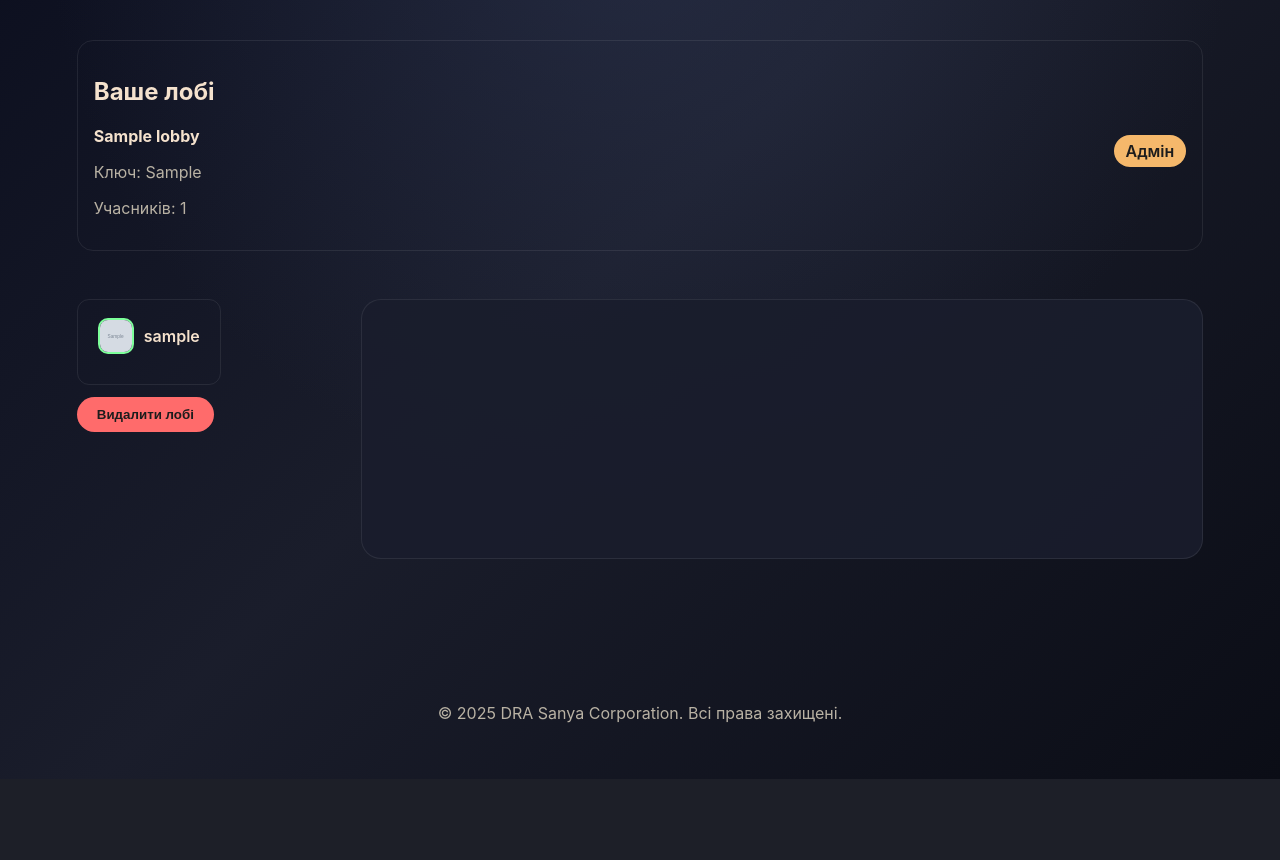
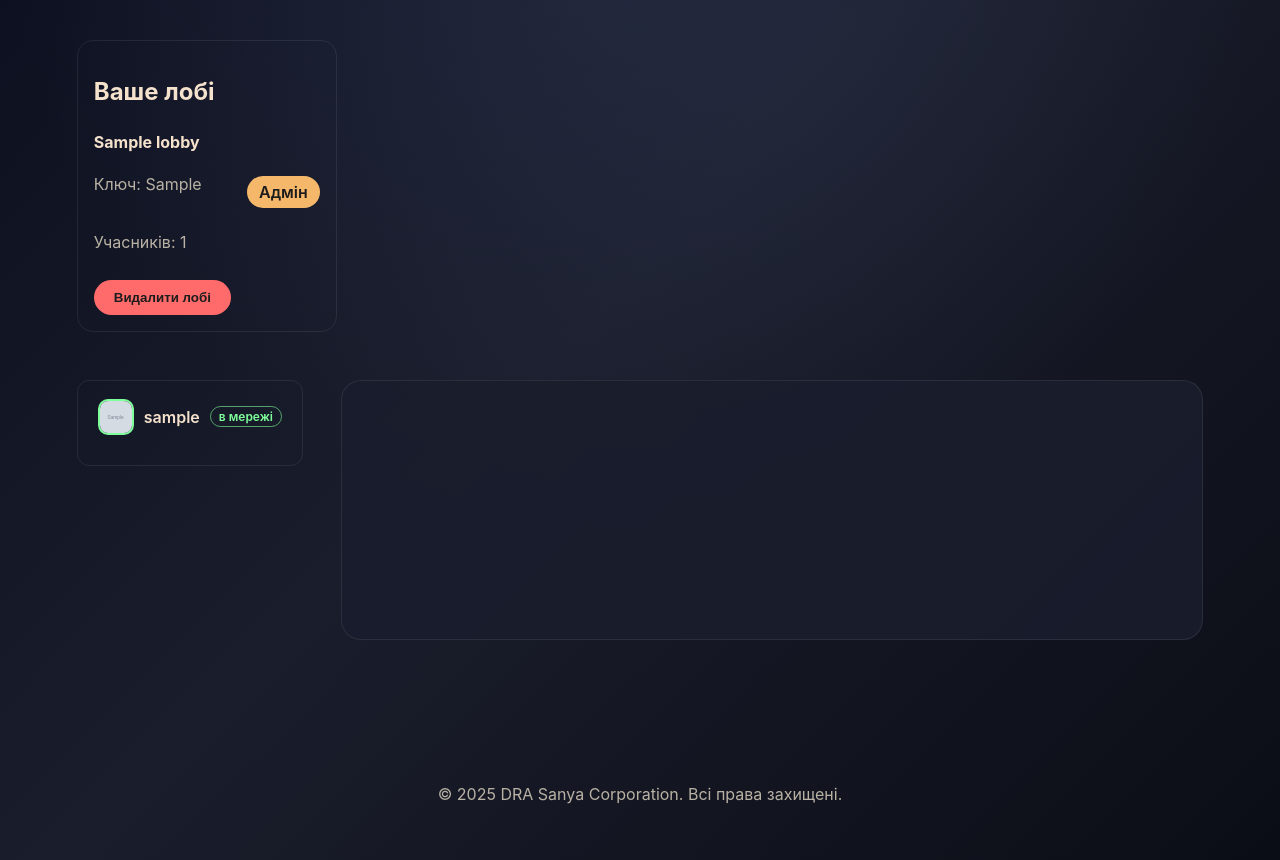
Before and after one commit to filonovnikita952-lang/testGAME, a Flask app: page /Lobby in a window 1280 px wide. Shown: the part 89-949 px from the top of the page. Before the commit the page ends 868 px from the top, so only its background shows below. Run offline with Flask 3, Linux system fonts and the light colour scheme; the visitor is signed in with stand-in values (Sample User, id 1); tables that the repository leaves empty hold one stand-in row (values such as "Sample post"); grey boxes marked "Sample" are stand-in pictures.

Commit message:
Adjust lobby layout and member status

```diff
--- a/static/style.css
+++ b/static/style.css
@@ -466,6 +466,17 @@ textarea {
     border-radius: 16px;
     padding: 16px;
     margin-bottom: 12px;
+    width: min(260px, 100%);
+    align-self: flex-start;
+}
+
+.lobby-card__content {
+    display: grid;
+    gap: 6px;
+}
+
+.lobby-card__action {
+    margin-top: 6px;
 }
 
 .lobby-members {
@@ -474,6 +485,24 @@ textarea {
     flex-direction: column;
     align-items: flex-start;
     gap: 12px;
+}
+
+.member-status {
+    font-size: 0.75rem;
+    padding: 2px 8px;
+    border-radius: 999px;
+    border: 1px solid var(--border);
+    text-transform: lowercase;
+}
+
+.member-status--online {
+    color: #7dff9a;
+    border-color: rgba(125, 255, 154, 0.6);
+}
+
+.member-status--offline {
+    color: rgba(255, 255, 255, 0.6);
+    border-color: rgba(255, 255, 255, 0.2);
 }
 
 .member-card {
@@ -501,6 +530,7 @@ textarea {
     font-weight: 600;
     padding: 6px 8px;
     border-radius: 10px;
+    flex-wrap: wrap;
 }
 
 .member-card__summary:hover {
@@ -529,10 +559,14 @@ textarea {
 
 .lobby-layout {
     display: grid;
-    grid-template-columns: minmax(200px, 260px) minmax(0, 1fr);
+    grid-template-columns: minmax(180px, 240px) minmax(0, 1fr);
     gap: 24px;
     align-items: start;
     margin: 12px 0 24px;
+}
+
+.lobby-side {
+    justify-self: start;
 }
 
 .lobby-workspace {
--- a/templates/Lobby.html
+++ b/templates/Lobby.html
@@ -36,11 +36,18 @@
         {% set role_labels = {'master': 'Майстер', 'player': 'Гравець', 'spectator': 'Глядач'} %}
         {% for membership in member_lobbies %}
             <div class="lobby-card">
-                <div>
+                <div class="lobby-card__content">
                     <h1>Ваше лобі</h1>
                     <strong>{{ membership.lobby.name }}</strong>
                     <p class="muted">Ключ: {{ membership.lobby.access_key }}</p>
                     <p class="muted">Учасників: {{ membership.lobby.members | length }}</p>
+                    {% if membership.lobby.admin_id == user.id %}
+                        <form method="post" class="lobby-card__action">
+                            <input type="hidden" name="action" value="delete_lobby">
+                            <input type="hidden" name="lobby_id" value="{{ membership.lobby.id }}">
+                            <button type="submit" class="button danger">Видалити лобі</button>
+                        </form>
+                    {% endif %}
                 </div>
                 {% if membership.lobby.admin_id != user.id %}
                     <form method="post">
@@ -64,6 +71,11 @@
                                         <img src="/static/images/default_avatar.png" alt="Аватар" class="avatar avatar--mini {% if member.user.is_online %}avatar--online{% else %}avatar--offline{% endif %}">
                                     {% endif %}
                                     <span>{{ member.user.nickname }}</span>
+                                    {% if member.user.is_online %}
+                                        <span class="member-status member-status--online">в мережі</span>
+                                    {% else %}
+                                        <span class="member-status member-status--offline">не в мережі</span>
+                                    {% endif %}
                                 </summary>
                                 <div class="member-card__details">
                                     <strong>{{ member.user.nickname }}</strong>
@@ -92,13 +104,6 @@
                                 </div>
                             </details>
                         {% endfor %}
-                        {% if membership.lobby.admin_id == user.id %}
-                            <form method="post">
-                                <input type="hidden" name="action" value="delete_lobby">
-                                <input type="hidden" name="lobby_id" value="{{ membership.lobby.id }}">
-                                <button type="submit" class="button danger">Видалити лобі</button>
-                            </form>
-                        {% endif %}
                     </div>
                 </div>
                 <div class="lobby-workspace card" aria-label="Поле для роботи"></div>
```
